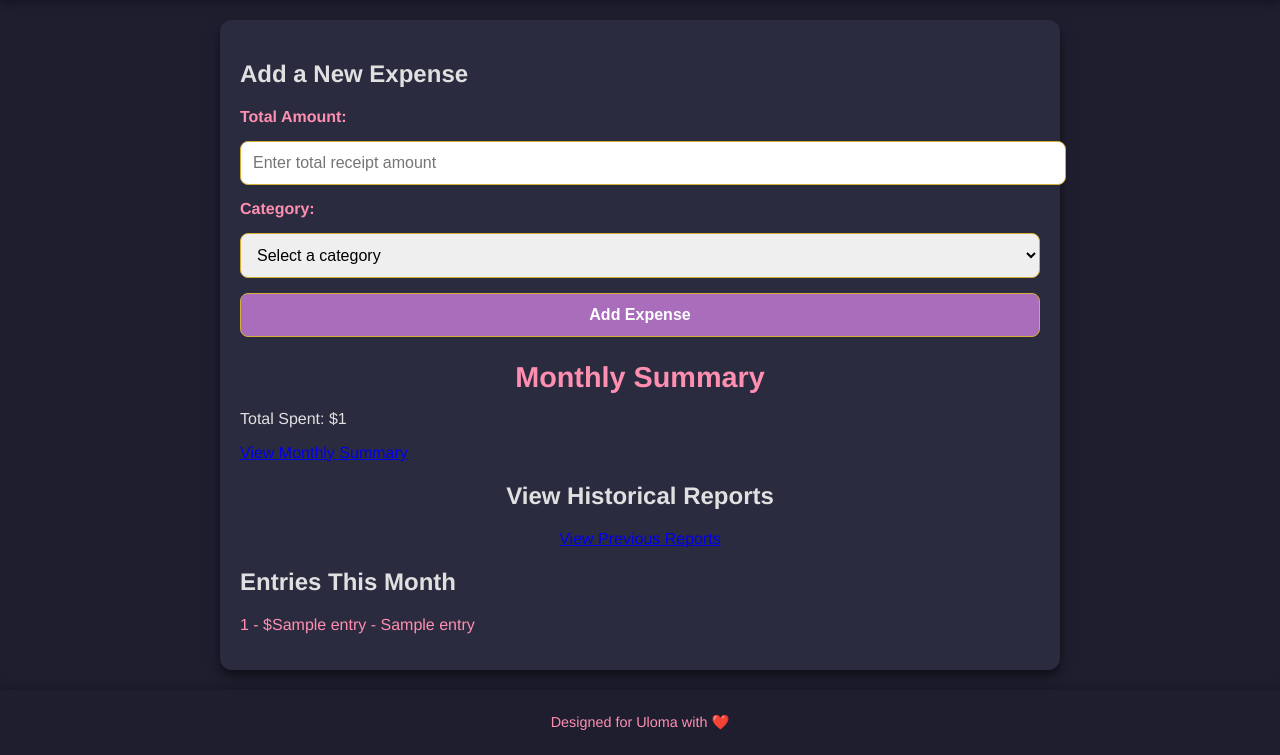
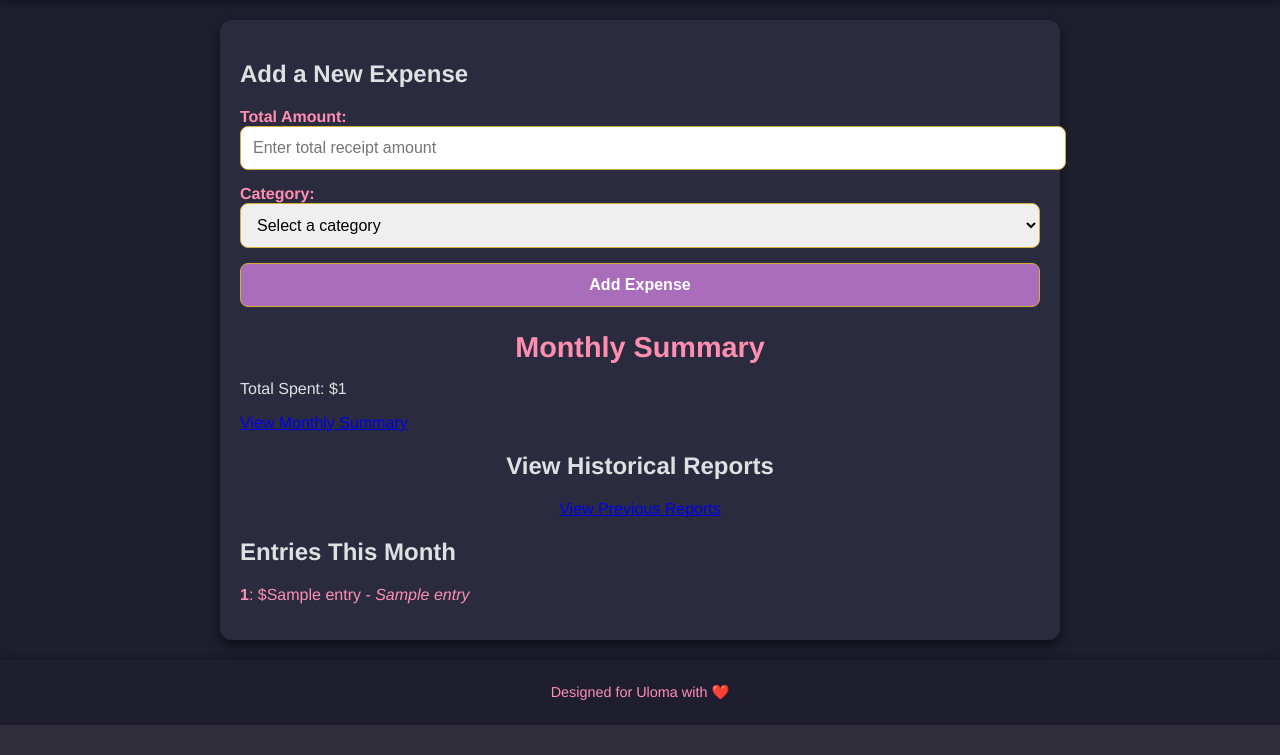
Before and after one commit to Tolu-McGill/App-for-Rose, a Flask app: template templates/index.html in a window 1280 px wide. Shown: the part 145-900 px from the top of the page. After the commit the page ends 870 px from the top, so only its background shows below. Run offline with Flask 3, Linux system fonts and the light colour scheme; the template is opened without the code that fills it: most values are stand-ins (such as "Sample title", 1, 10 or a date in 2020); some libraries are stand-ins or nearby versions.

Commit message:
Update index.html
make homepage look decent

```diff
--- a/templates/index.html
+++ b/templates/index.html
@@ -9,19 +9,23 @@
 <body>
 
     <header>
-        <!-- Logo Image -->
+        <!-- Logo and Title -->
+        <div class="header-content">
             <img src="{{ url_for('static', filename='images/logo.png') }}" alt="Logo" class="logo">
             <h1>Uloma's Budgeting App</h1>
+        </div>
     </header>
 
     <main>
-        <!-- Form to add a new expense -->
-        <section id="expense-form">
+        <!-- Add Expense Form -->
+        <section id="expense-form" class="card">
             <h2>Add a New Expense</h2>
             <form action="{{ url_for('add_expense') }}" method="post">
+                <div class="form-group">
                     <label for="amount">Total Amount:</label>
                     <input type="number" id="amount" name="amount" step="0.001" required placeholder="Enter total receipt amount">
-
+                </div>
+                <div class="form-group">
                     <label for="category">Category:</label>
                     <select id="category" name="category" required>
                         <option value="">Select a category</option>
@@ -40,33 +44,35 @@
                         <option value="insurance">Insurance</option>
                         <option value="miscellaneous">Miscellaneous</option>
                     </select>
-
+                </div>
                 <button type="submit">Add Expense</button>
             </form>
         </section>
 
-        <!-- Display total amount spent so far this month -->
-        <section id="monthly-summary">
+        <!-- Monthly Summary -->
+        <section id="monthly-summary" class="card">
             <h2>Monthly Summary</h2>
             <p>Total Spent: ${{ total_spent }}</p>
-            <a href="{{ url_for('report') }}">View Monthly Summary</a>
+            <a href="{{ url_for('report') }}" class="button">View Monthly Summary</a>
         </section>
 
-        <!-- Add a button for viewing historical reports -->
-        <section id="historical-reports">
+        <!-- Historical Reports -->
+        <section id="historical-reports" class="card">
             <h2>View Historical Reports</h2>
             <a href="{{ url_for('history') }}" class="button">View Previous Reports</a>
         </section>
 
-        <section id="monthly-tracker">
+        <!-- Monthly Tracker -->
+        <section id="monthly-tracker" class="card">
             <h2>Entries This Month</h2>
             <ul>
                 {% for entry in current_entries %}
-                <li>{{ entry[0] }} - ${{ entry[1] }} - {{ entry[2] }}</li>
+                <li><strong>{{ entry[0] }}</strong>: ${{ entry[1] }} - <em>{{ entry[2] }}</em></li>
                 {% endfor %}
             </ul>
         </section>
     </main>
+
     <footer>
         <p>Designed for Uloma with ❤️</p>
     </footer>
```
Lines whose indentation alone changed are shown as unchanged.
